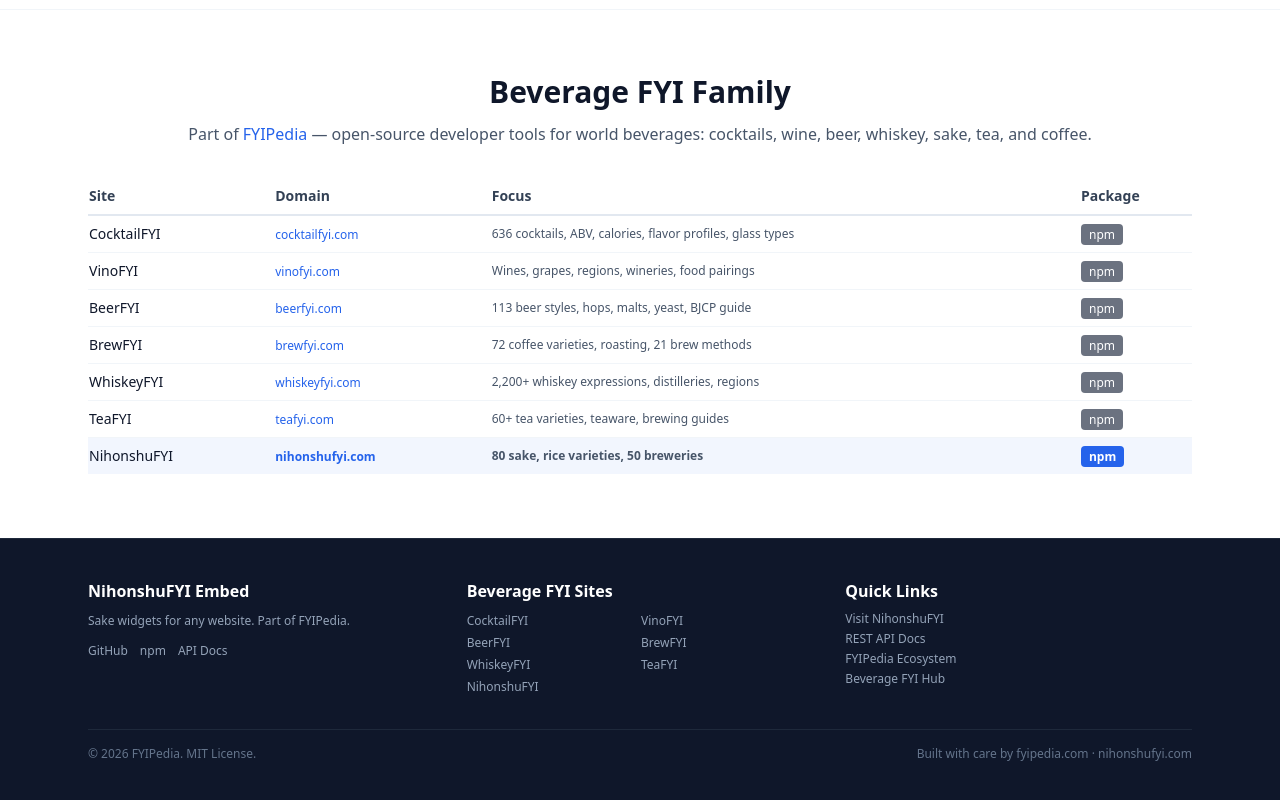
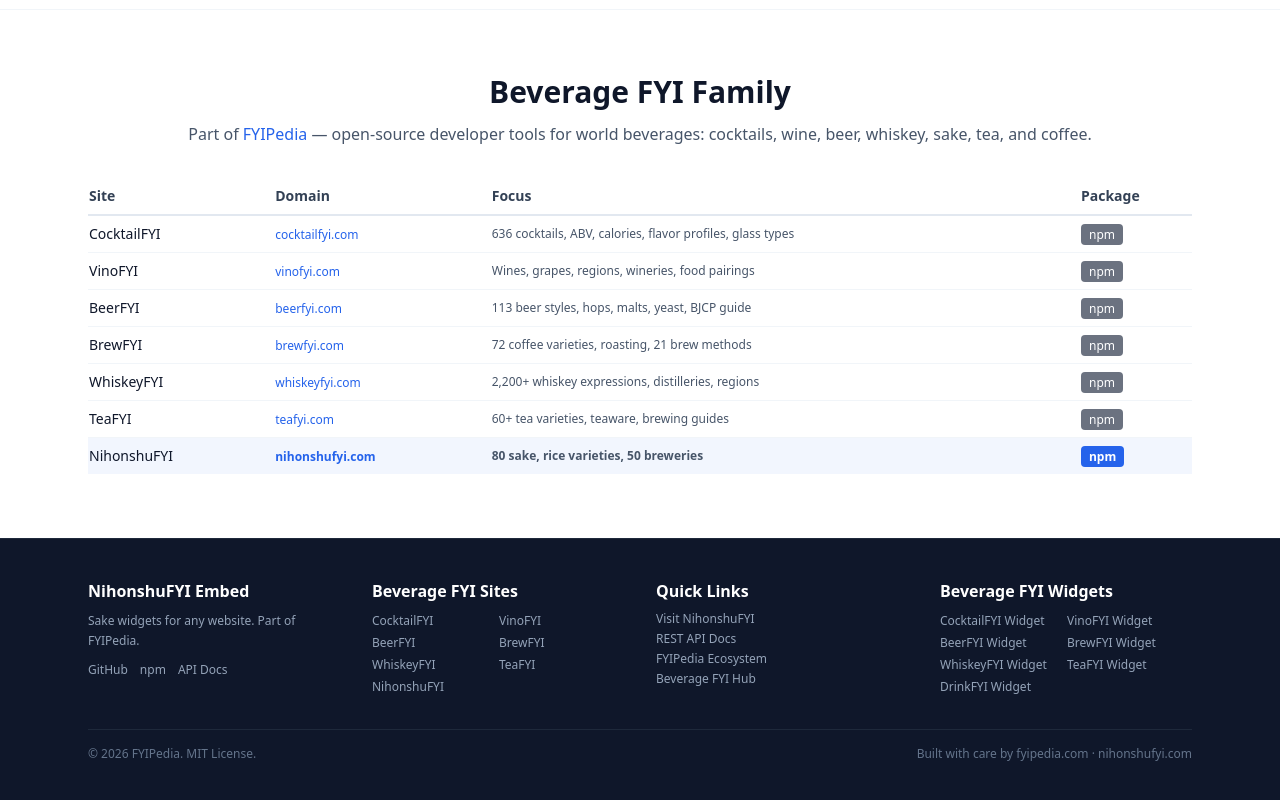
Before and after one commit to fyipedia/nihonshufyi-embed, a website: page docs/index.html in a window 1280 px wide. Shown: the part 3756-4556 px from the top of the page. Drawn offline with nearby package versions, Linux system fonts and the light colour scheme; a script that the page names is missing.

Commit message:
feat: add family widget cross-links in footer for SEO link equity

```diff
--- a/docs/index.html
+++ b/docs/index.html
@@ -384,7 +384,7 @@
   <!-- FOOTER -->
   <footer class="bg-slate-900 dark:bg-slate-950 text-slate-300 py-10 border-t border-slate-800">
     <div class="max-w-6xl mx-auto px-4 sm:px-6">
-      <div class="grid sm:grid-cols-3 gap-8 mb-8">
+      <div class="grid sm:grid-cols-4 gap-8 mb-8">
         <div>
           <h4 class="font-bold text-white mb-2">NihonshuFYI Embed</h4>
           <p class="text-xs text-slate-400 leading-relaxed mb-3">Sake widgets for any website. Part of <a href="https://fyipedia.com" class="hover:text-white" target="_blank" rel="noopener">FYIPedia</a>.</p>
@@ -415,6 +415,18 @@
             <li><a href="https://drinkfyi.com" target="_blank" rel="noopener" class="text-slate-400 hover:text-white">Beverage FYI Hub</a></li>
           </ul>
         </div>
+              <div>
+          <h4 class="font-bold text-white mb-2">Beverage FYI Widgets</h4>
+          <div class="grid grid-cols-2 gap-0.5 text-xs">
+            <a href="https://widget.cocktailfyi.com" target="_blank" rel="noopener" class="text-slate-400 hover:text-white py-0.5">CocktailFYI Widget</a>
+            <a href="https://widget.vinofyi.com" target="_blank" rel="noopener" class="text-slate-400 hover:text-white py-0.5">VinoFYI Widget</a>
+            <a href="https://widget.beerfyi.com" target="_blank" rel="noopener" class="text-slate-400 hover:text-white py-0.5">BeerFYI Widget</a>
+            <a href="https://widget.brewfyi.com" target="_blank" rel="noopener" class="text-slate-400 hover:text-white py-0.5">BrewFYI Widget</a>
+            <a href="https://widget.whiskeyfyi.com" target="_blank" rel="noopener" class="text-slate-400 hover:text-white py-0.5">WhiskeyFYI Widget</a>
+            <a href="https://widget.teafyi.com" target="_blank" rel="noopener" class="text-slate-400 hover:text-white py-0.5">TeaFYI Widget</a>
+            <a href="https://widget.drinkfyi.com" target="_blank" rel="noopener" class="text-slate-400 hover:text-white py-0.5">DrinkFYI Widget</a>
+          </div>
+        </div>
       </div>
       <div class="border-t border-slate-800 pt-4 flex flex-col sm:flex-row justify-between gap-2 text-xs text-slate-500">
         <span>&copy; <span x-text="new Date().getFullYear()"></span> FYIPedia. MIT License.</span>
```
